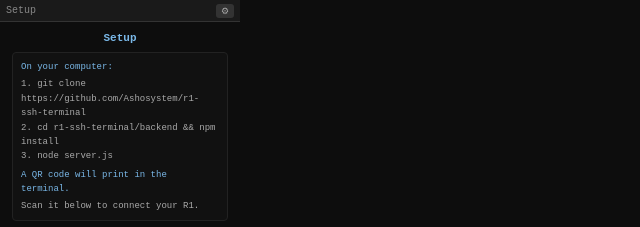
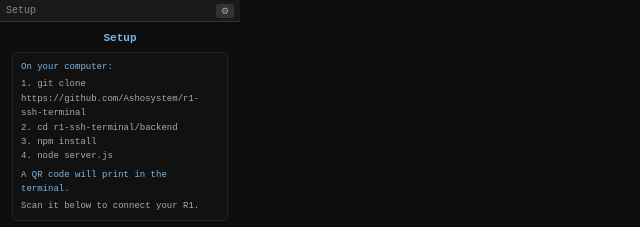
Before and after one commit to Ashosystem/r1-ssh-terminal, a website: page index.html in a window 1280 px wide. Shown: the top 227 px of the page, 0-640 px from the left. Drawn offline with nearby package versions, Linux system fonts and the light colour scheme.

Commit message:
fix: split npm install into its own step on setup screen

```diff
--- a/index.html
+++ b/index.html
@@ -148,8 +148,9 @@ html, body {
   <div style="width:100%;background:#111;border:1px solid #222;border-radius:4px;padding:7px 8px;font-size:9px;color:#aaa;line-height:1.6;">
     <div style="color:#7ab8e8;font-size:9px;margin-bottom:3px;">On your computer:</div>
     <div>1. git clone https://github.com/Ashosystem/r1-ssh-terminal</div>
-    <div>2. cd r1-ssh-terminal/backend &amp;&amp; npm install</div>
-    <div>3. node server.js</div>
+    <div>2. cd r1-ssh-terminal/backend</div>
+    <div>3. npm install</div>
+    <div>4. node server.js</div>
     <div style="color:#7ab8e8;margin-top:4px;">A QR code will print in the terminal.</div>
     <div style="margin-top:2px;">Scan it below to connect your R1.</div>
   </div>
```
